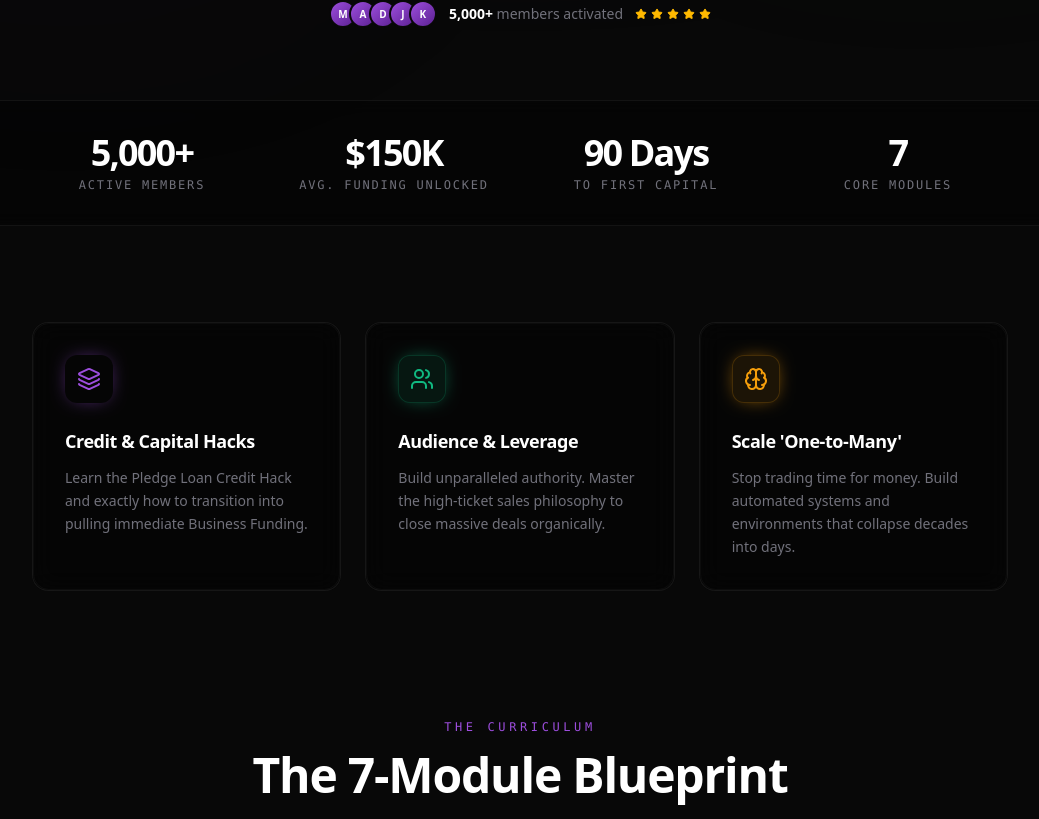
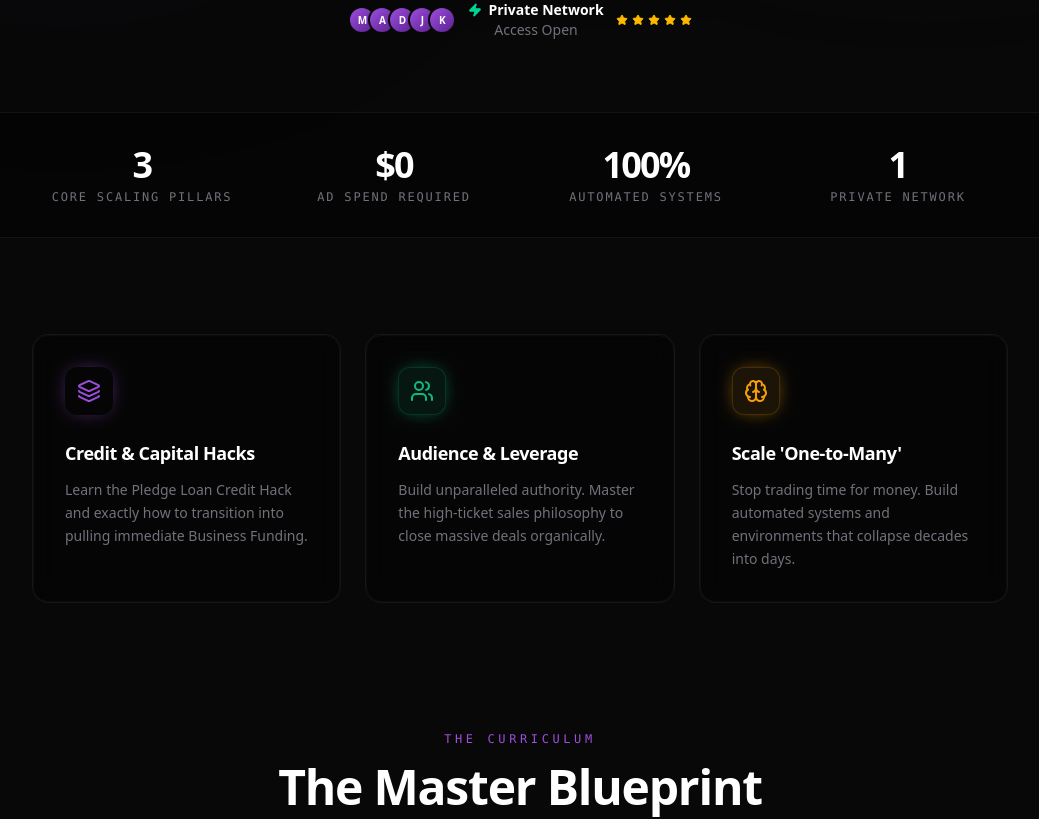
Before and after one commit to styleshiftermusic-creator/brand-activation-network, a Next.js app: page / in a window 1280 px wide. Shown: the part 939-1758 px from the top of the page, without its empty margins (120-1159 px from the left). Built offline with nearby package versions, Linux system fonts and the light colour scheme; no server answers.

Commit message:
fix: replace test Stripe payment links with live payment link

```diff
--- a/src/app/challenge/confirmation/page.tsx
+++ b/src/app/challenge/confirmation/page.tsx
@@ -271,7 +271,7 @@ export default function ChallengeConfirmation() {
                         </div>
 
                         <Link
-                            href="https://buy.stripe.com/test_4gMeV5eBA6SB9hUc5BeQM00"
+                            href="https://buy.stripe.com/cNi7sDfOifVG2hVdOzaAw00"
                             className="group w-full sm:w-auto flex items-center justify-center gap-3 px-10 py-4 rounded-xl bg-emerald-500 hover:bg-emerald-400 text-black font-bold text-base transition-all duration-300 shadow-[0_0_40px_-5px_rgba(52,211,153,0.6)] hover:shadow-[0_0_60px_-5px_rgba(52,211,153,0.8)] hover:-translate-y-0.5 active:scale-95"
                         >
                             YES, UPGRADE MY ORDER NOW
--- a/src/app/page.tsx
+++ b/src/app/page.tsx
@@ -19,16 +19,16 @@ import {
 export const metadata = {
   title: "Brand Activation Network | Master Business Funding & High-Ticket Sales",
   description:
-    "The 7-module blueprint to secure business funding, automate high-ticket sales, and scale your brand using AI-powered systems. Join the Brand Activation Network.",
+    "The Master Blueprint to secure business funding, automate high-ticket sales, and scale your brand using AI-powered systems. Join the Brand Activation Network.",
 };
 
 // ─── Data ──────────────────────────────────────────────────────────────────────
 
 const STATS = [
-  { value: "5,000+", label: "Active Members" },
-  { value: "$150K", label: "Avg. Funding Unlocked" },
-  { value: "90 Days", label: "To First Capital" },
-  { value: "7", label: "Core Modules" },
+  { value: "3", label: "Core Scaling Pillars" },
+  { value: "$0", label: "Ad Spend Required" },
+  { value: "100%", label: "Automated Systems" },
+  { value: "1", label: "Private Network" },
 ];
 
 const VALUE_PROPS = [
@@ -92,7 +92,7 @@ export default function Home() {
   const jsonLd = {
     "@context": "https://schema.org",
     "@type": "Course",
-    name: "Brand Activation Network: The 7-Module Blueprint",
+    name: "Brand Activation Network: The Master Blueprint",
     description: "Master the exact blueprint to secure business funding, automate high-ticket sales, and completely scale your brand.",
     provider: { "@type": "Organization", name: "Brand Activation Network" },
     educationalCredentialAwarded: "Certification of Completion",
@@ -143,7 +143,7 @@ export default function Home() {
         {/* Badge */}
         <div className="inline-flex items-center gap-2 px-4 py-2 rounded-full border border-[var(--primary)]/30 bg-[var(--primary)]/5 text-xs font-mono tracking-widest text-[var(--primary)] uppercase mb-8 hover:border-[var(--primary)]/50 transition-colors">
           <Zap className="w-3 h-3 fill-current" />
-          The 7-Module Blueprint · Now Available
+          The Master Blueprint · Now Available
         </div>
 
         {/* Logo */}
@@ -176,7 +176,7 @@ export default function Home() {
         {/* Unified Singular CTA */}
         <div className="flex flex-col items-center gap-5 w-full mb-16">
           <a
-            href="https://buy.stripe.com/test_4gMeV5eBA6SB9hUc5BeQM00"
+            href="https://buy.stripe.com/cNi7sDfOifVG2hVdOzaAw00"
             className="group relative flex items-center justify-center gap-3 px-10 py-5 bg-gradient-to-r from-[var(--primary)] to-[#c77dff] hover:opacity-90 text-white font-bold text-lg md:text-xl rounded-full transition-all duration-300 shadow-[0_0_40px_-5px_rgba(157,78,221,0.5)] hover:shadow-[0_0_60px_-5px_rgba(157,78,221,0.8)] hover:-translate-y-1 w-full sm:w-auto"
           >
             Activate Network Access <ArrowRight className="w-5 h-5 group-hover:translate-x-1.5 transition-transform" />
@@ -196,7 +196,7 @@ export default function Home() {
               </div>
             ))}
           </div>
-          <span><span className="text-white font-semibold">5,000+</span> members activated</span>
+          <span><span className="text-white font-semibold flex items-center gap-1.5"><Zap className="w-3.5 h-3.5 fill-current text-[var(--primary)] text-emerald-400" />Private Network</span> Access Open</span>
           <span className="hidden md:flex items-center gap-1 text-amber-400">
             {[...Array(5)].map((_, i) => <Star key={i} className="w-3 h-3 fill-current" />)}
           </span>
@@ -242,12 +242,12 @@ export default function Home() {
         </section>
       </ScrollReveal>
 
-      {/* ─── 7-MODULE BLUEPRINT ─── */}
+      {/* ─── MASTER BLUEPRINT ─── */}
       <ScrollReveal delay={0.05}>
         <section id="modules" className="relative z-10 max-w-5xl mx-auto px-6 py-16 w-full">
           <div className="text-center mb-14">
             <span className="text-xs font-mono uppercase tracking-[0.3em] text-[var(--primary)] mb-4 block">The Curriculum</span>
-            <h2 className="text-3xl md:text-5xl font-extrabold tracking-tight text-white mb-4">The 7-Module Blueprint</h2>
+            <h2 className="text-3xl md:text-5xl font-extrabold tracking-tight text-white mb-4">The Master Blueprint</h2>
             <p className="text-zinc-500 max-w-xl mx-auto font-light">
               From your first credit union pledge loan to a scaled, automated empire — every step is mapped.
             </p>
@@ -290,7 +290,7 @@ export default function Home() {
 
           <div className="mt-12 flex flex-col sm:flex-row justify-center items-center gap-4">
             <a
-              href="https://buy.stripe.com/test_4gMeV5eBA6SB9hUc5BeQM00"
+              href="https://buy.stripe.com/cNi7sDfOifVG2hVdOzaAw00"
               className="group flex items-center gap-2 px-10 py-4 bg-emerald-500 hover:bg-emerald-400 text-black font-bold text-lg rounded-xl transition-all duration-300 shadow-[0_0_40px_-10px_rgba(52,211,153,0.6)] hover:shadow-[0_0_60px_-10px_rgba(52,211,153,0.8)] hover:-translate-y-1"
             >
               Get All 7 Modules <ArrowRight className="w-5 h-5 group-hover:translate-x-1 transition-transform" />
@@ -368,7 +368,7 @@ export default function Home() {
                 Get immediate access to all 7 modules, every blueprint, calculator, sales script, and AI prompt library. One payment. Lifetime access.
               </p>
               <a
-                href="https://buy.stripe.com/test_4gMeV5eBA6SB9hUc5BeQM00"
+                href="https://buy.stripe.com/cNi7sDfOifVG2hVdOzaAw00"
                 className="group inline-flex items-center gap-3 px-14 py-5 bg-emerald-500 hover:bg-emerald-400 text-black font-bold text-xl rounded-xl transition-all duration-300 shadow-[0_0_60px_-10px_rgba(52,211,153,0.6)] hover:shadow-[0_0_80px_-10px_rgba(52,211,153,0.9)] hover:-translate-y-1.5"
               >
                 Activate Now <ArrowRight className="w-6 h-6 group-hover:translate-x-1 transition-transform" />
```
